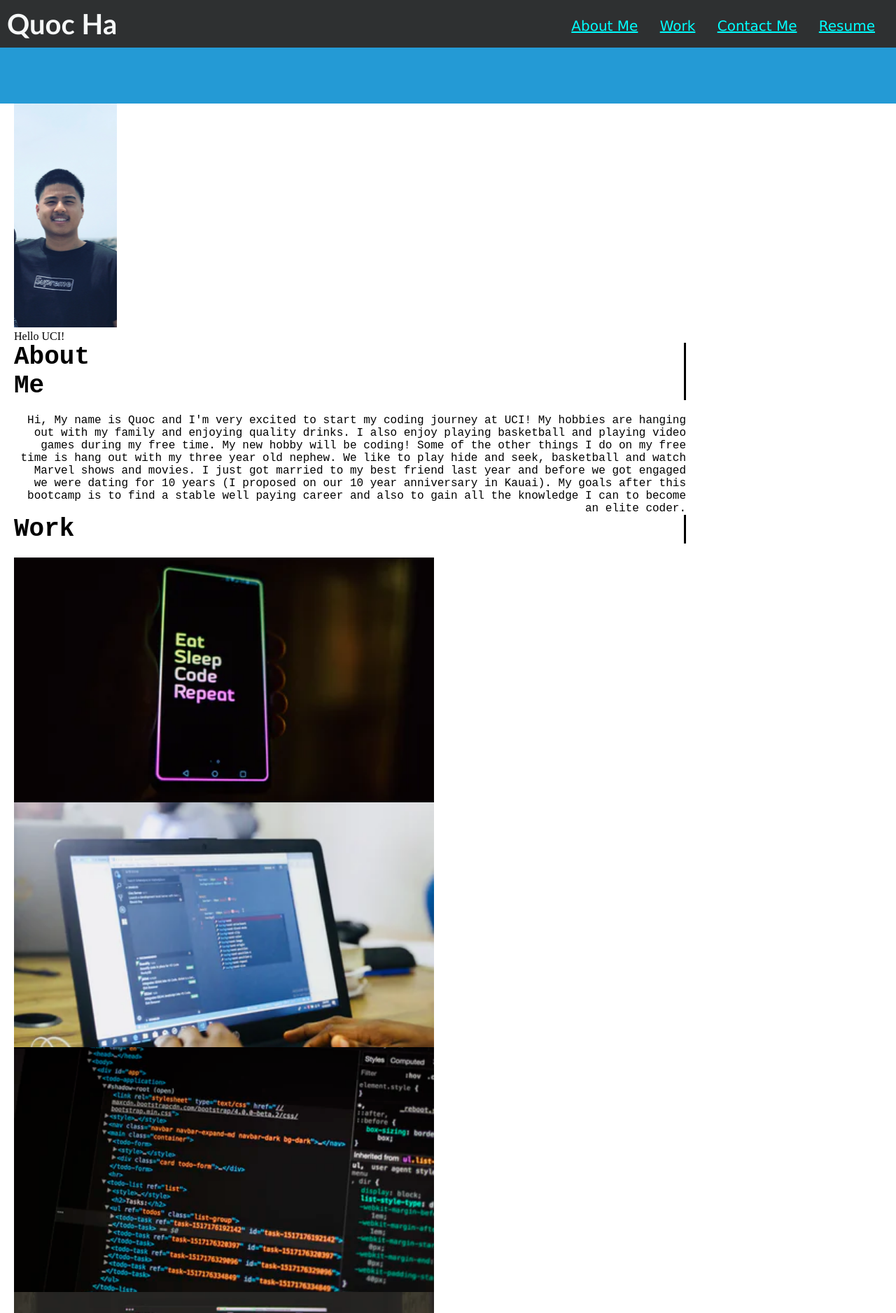
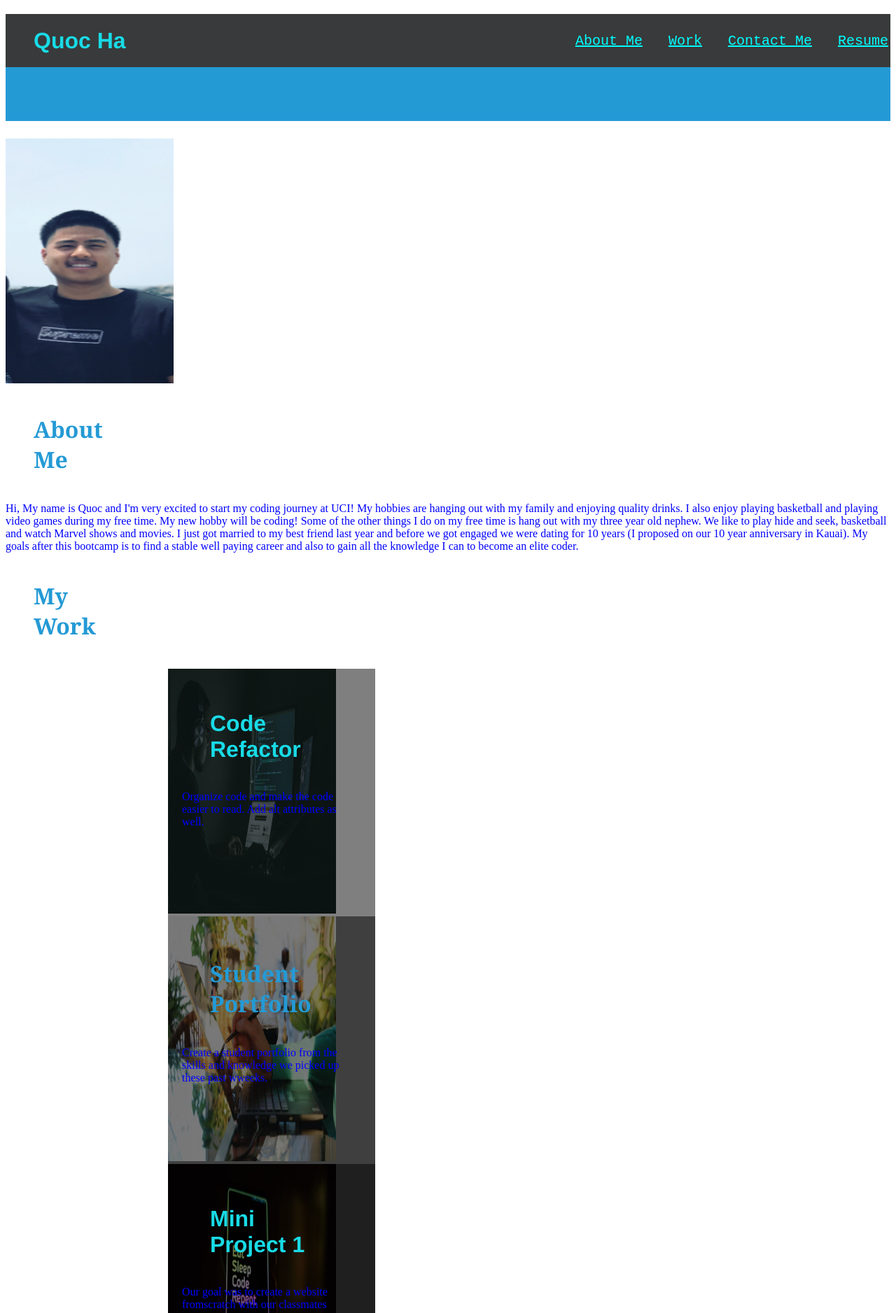
Before and after one commit to Quocha27/Portfolio, a plain HTML site: page index.html in a window 1280 px wide. Shown: the top 1877 px of the page at 70% size. Drawn offline with Linux system fonts and the light colour scheme.

Commit message:
updated!

```diff
--- a/index.html
+++ b/index.html
@@ -1,88 +1,90 @@
 <!DOCTYPE html>
-<html lang="en-us">
+<html lang="en">
 
 <head>
-    <meta charset="UTF-8" />
+    <meta charset="UTF-8"/>
     <link rel="stylesheet" href="style.css">
     <title>Quoc's Portfolio</title>
 </head>
 
 <body>
     <div class="header">
-     <h1>Quoc Ha</h1>
-        <!-- navigation of the page-->
+        <h1>Quoc Ha</h1>
+
         <nav>
             <ul>
                 <li>
                     <a href="#about-me">About Me</a>
                 </li>
                 <li>
-                    <a href="#work">Work</a>
+                    <a href="#my-work">Work</a>
                 </li>
                 <li>
                     <a href="#contact-me">Contact Me</a>
-                </li>
-                <li>
-                    <a href="resume.html">Resume</a>
+                </li> <li>
+                    <a href="#my-resume">Resume</a>
                 </li>
             </ul>
         </nav>
     </div>
 
-    <div class="portfolio"></div>
+    <div class="subtitle"></div>
     <div class="content">
-        <!--About Me section-->
+        <img src="images/IMG_2605 (2).PNG"/>
         <div id="about-me" class="about-me">
-            <img src="images/IMG_2605 (2).PNG"/>
-                <div class="overlay">
-                    <div class="text">Hello UCI!</div>
-            <h2>About<br> Me<br></h2>
+            <h2>About <br>Me<br></h2>
             <p>
                 Hi, My name is Quoc and I'm very excited to start my coding journey at UCI! My hobbies are hanging out with my family and enjoying quality drinks. I also enjoy playing basketball and playing video games during my free time. My new hobby will be coding! Some of the other things I do on my free time is hang out with my three year old nephew. We like to play hide and seek, basketball and watch Marvel shows and movies. I just got married to my best friend last year and before we got engaged we were dating for 10 years (I proposed on our 10 year anniversary in Kauai). My goals after this bootcamp is to find a stable well paying career and also to gain all the knowledge I can to become an elite coder.
             </p>
+    </div>
+
+    <div class="my-work" id="my-work">
+        <h2>My <br>Work<br></h2>
+        <div class="container">
+        <img src="images/portfolio1.jpg">
+        <div class="content">
+            <h1>Code Refactor</h1>
+            <p>Organize code and make the code easier to read. Add alt attributes as well.</p>
         </div>
 
-         <!--Work section-->
-        <div id="work" class="work">
-            <h2>Work</h2>
-           <body>
-                <div class="content-wrapper">
-                    <div class="portfolio-items-wrapper">
+        <div class="container">
+        <img src="images/portfolio2.webp">
+        <div class="content">
+            <h2>Student Portfolio</h2>
+            <p>Create a student portfolio from the skills and knowledge we picked up these past wweeks.</p>
+            </div>
 
-                    <div class="portfolio-item-wrapper">
-                        <div class="portfolio-img-background" style="background-image:url(images/portfolio3.webp)"></div>
-                        <div class="portfolio-item-wrapper">
-                        <div class="portfolio-img-background" style="background-image:url(images/portfolio4.webp)"></div>
-                            <div class="portfolio-item-wrapper">
-                        <div class="portfolio-img-background" style="background-image:url(images/portfolio5.webp)"></div>
-                                <div class="portfolio-item-wrapper">
-                        <div class="portfolio-img-background" style="background-image:url(images/portfolio6.webp)"></div>
-                                    <div class="portfolio-item-wrapper">
-                        <div class="portfolio-img-background" style="background-image:url(images/portfolio7.jpg)"></div>
-                                        <div class="portfolio-item-wrapper">
-                        <div class="portfolio-img-background" style="background-image:url(images/portfolio8.webp)"></div>
+            <div class="container">
+        <img src="images/portfolio3.webp">
+        <div class="content">
+            <h1>Mini Project 1</h1>
+            <p>Our goal was to create a website fromscratch with our classmates</p>
+            </div>
+
+            <div class="container">
+        <img src="images/portfolio4.webp">
+        <div class="content">
+            <h1>Advanced CSS Project</h1>
+            <p>Our goal was to create a flex grid deisplaying types of flex there is.</p>
+            </div>
+
+            <div class="container">
+        <img src="images/portfolio5.webp">
+        <div class="content">
+            <h1>Rock, Paper, Scissors</h1>
+            <p>Our goal was to create the game "Rock, Paper, Scissors.</p>
+            </div>
+</div>
+<hr>
+
+<div class="section" class="section">
+    <h2>Contact <br>Me<br></h2>
+    <p><a href="mailto:qhaa190@gmail.com" target="blank">Send email</a></p>
+    <p><a href="https://github.com/Quocha27" target="blank">GitHub</a></p>
+</div>
 
 
 
-                            <div class="subtitle">
-                                My work
-                            </div>
-                        </div>
-                    </div>
-           </body>
-        </div>
+</body>
 
-         <!--Contact Me-->
-        <div id="contact-me" class="contact-me">
-            <h2>Contact<br> Me<br></h2>
-                <p2>
-                    <a href="mailto:qhaa190@gmail.com">qhaa190@gmail.com</a>
-                    <a href="https://github.com/Quocha27" target="blank">Github</a>
-                </p2>
-        </div>
-
-        <footer>
-
-        </footer>
-</body>
 </html>
--- a/style.css
+++ b/style.css
@@ -1,112 +1,92 @@
-/* element styling */
 * {
     box-sizing: border-box;
-    padding: 0;
-    margin: 0;
+  }
+.header {
+    padding: -12px;
+    font-family: monospace;
+    background-color: #383a3b;
 }
 
-/* the background color for body */
-body {
-    background-color: #ffffff;
+header h1 {
+    display: inline-block;
+    background-color: rgb(8, 74, 5);
+}
+h1 {
+    color:rgb(24, 219, 230);
+    font-family: 'Helvetica Neue', sans-serif;
+    font-size: 200%;
+    padding: 20px;
+    margin: 20px;
 }
 
-/* header styling */
+h2 {
+    color:#249ad5;
+    font-family: Georgia, 'Times New Roman', Times, serif;
+    font-size: 200%;
+    padding: 20px;
+     margin: 20px;
+}
+p {
+    color: blue;
+    font-size: 100%;
+}
 
-h2 {
-    font-family: 'Courier New', Courier, monospace;
+.subtitle {
+    height: 77px;
+    width: 97.5;
+    padding: 20px;
+    margin-bottom: 25px;
+    margin-top: -21px;
+    background-color: #249ad5;
 }
-.header {
-    padding: 10px;
-    font-family: 'Trebuchet MS', 'Lucida Sans Unicode', 'Lucida Grande', 'Lucida Sans', Arial, sans-serif;
-    background-color: #2e3031;
-    color: #f6f8f8;
-    display: block;
+
+.my-work img {
+    display: inline-flex;
+    grid-template-columns: 1fr 1fr 11fr;
+
+
 }
-.header h1 {
-    display: inline-block;
-    font-size: 40px;
+img {
+    height: 350px;
+    width: 240px;
 }
- /* Nav */
+
 nav {
     padding-top: 15px;
-    margin-right: 20px;
+    margin-right: 3px;
     float: right;
-    font-family:Verdana, Geneva, Tahoma, sans-serif;
     font-size: 20px;
-}
-
-nav ul {
-    list-style-type: none;
+    margin-top: -105px;
+    color: cyan;
 }
 
 nav li {
     display: inline-block;
     margin-left: 25px;
+}
+
+nav a {
     color: aqua;
 }
 
-nav a {
-    color:aqua;
-}
+.container {
+    position: relative;
+    max-width: 800px;
+    margin: 0 auto;
+  }
 
-p {
-    font-size: 16px;
-    font-family: monospace;
-    text-align: end;
-}
+.container .content {
+    position: absolute;
+    top: 0;
+    bottom: 0;
+    background: rgb(0, 0, 0);
+    background: rgba(0, 0, 0, 0.5);
+    color: #f1f1f1;
+    width: 37%;
+    padding: 20px;
+    height: 92%;
+  }
 
-#contact-me {
-    font-family: monospace;
-    text-align: left;
-    font-size: larger;
-}
-
-/* Portfolio */
-.portfolio {
-    padding: 40px;
-    background-color: #249ad5;
-}
-
-.portfolio-items-wrapper {
-    display: grid;
-    grid-template-columns: 1fr 1fr 1fr 1fr;
-}
-
-.portfolio-item-wrapper {
-    position:relative;
-}
-
-.portfolio-img-background {
-    height: 350px;
-    width: 250%;
-    background-size: cover;
-    background-position: center;
-    background-repeat: no-repeat;
-    padding: 40px;
-}
-
-
-.logo-wrapper img {
-    width: 50%;
-    margin-bottom: 20px;
-}
-
-
-.content {
-    width: 75%;
-    display: grid;
-    margin-left: 20px;
-}
-
-.content img {
-    max-height: 500px;
-}
-.content h2 {
-    margin-bottom: 20px;
-    font-size: 36px;
-    border-right-style: solid;
-}
-
-.footer {
-    height: 300px;
-}
+.section {
+    background-color: rgb(240, 238, 241);
+  }
```
